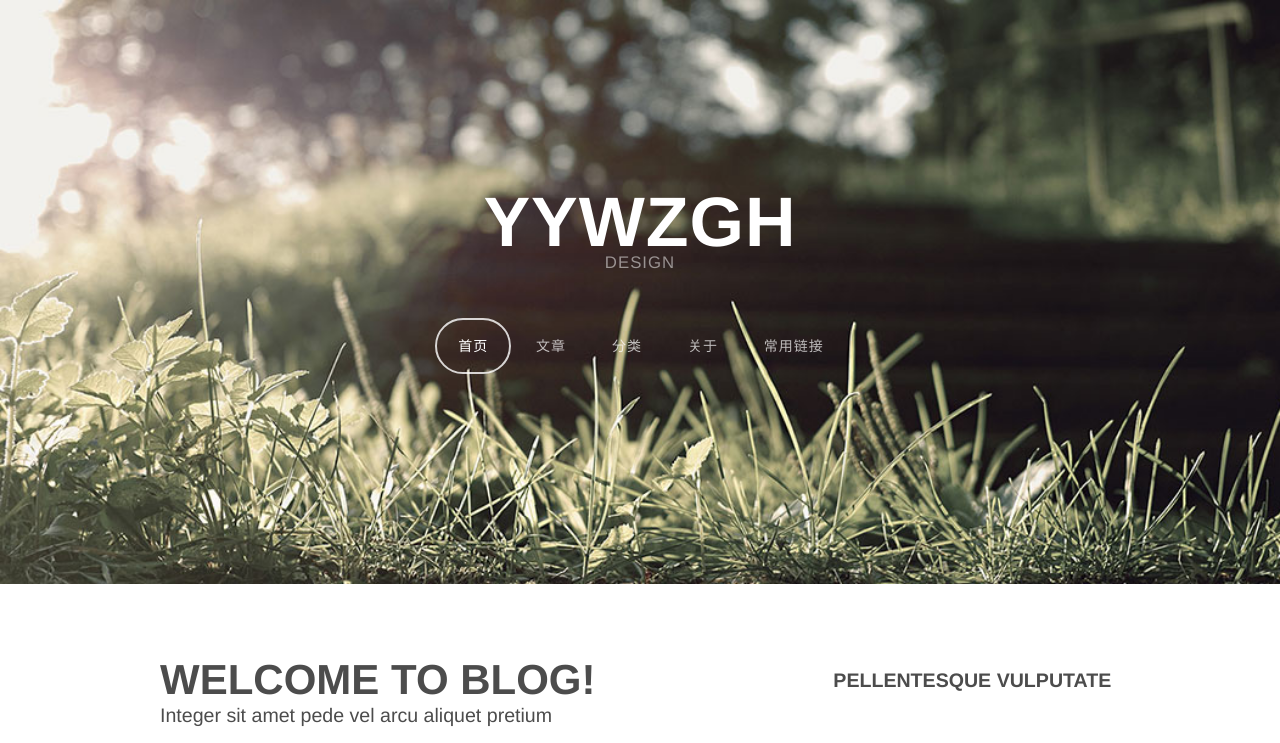
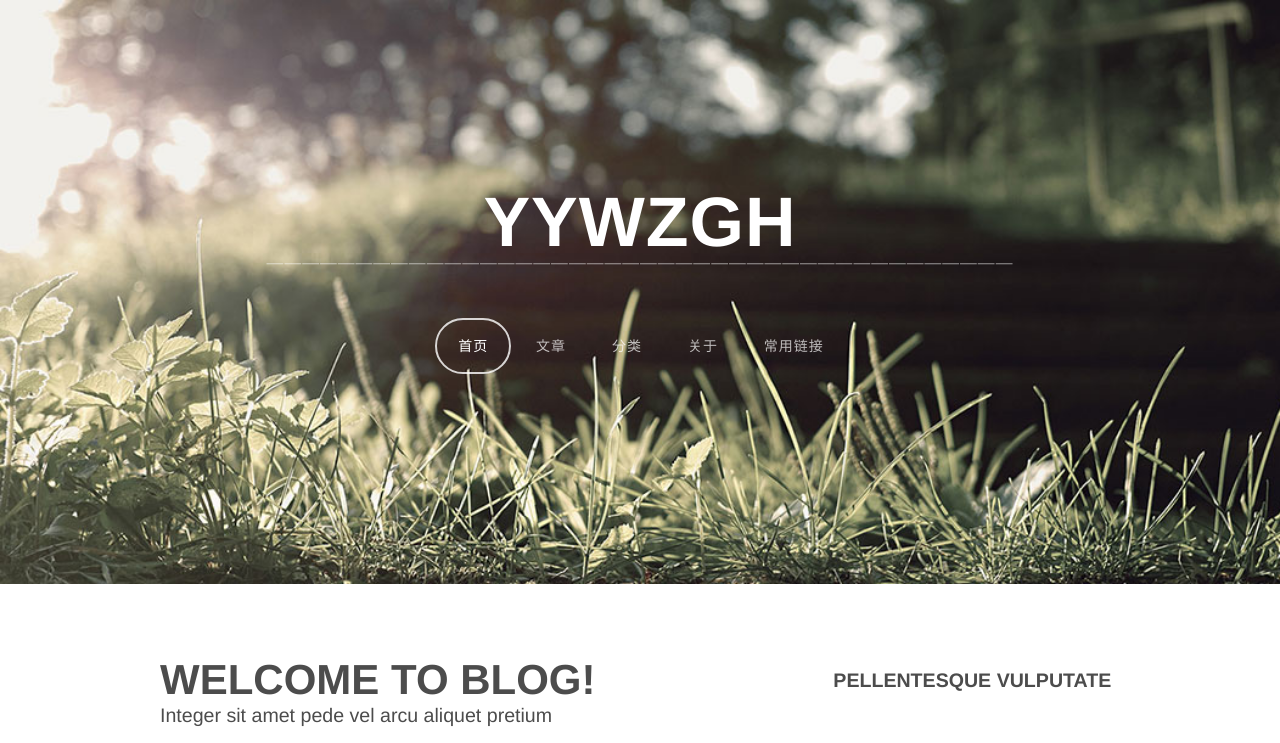
Before and after one commit to yywzgh/yywzgh.github.io, a plain HTML site: page index.html in a window 1280 px wide. Shown: the top 743 px of the page. Drawn offline with nearby package versions, Linux system fonts and the light colour scheme.

Commit message:
提交更新

```diff
--- a/index.html
+++ b/index.html
@@ -1,7 +1,7 @@
 <!DOCTYPE HTML>
 <html>
 	<head>
-		<title>Iridium</title>
+		<title>yywzgh</title>
 		<meta http-equiv="content-type" content="text/html; charset=utf-8" />
 		<meta name="description" content="" />
 		<meta name="keywords" content="" />
@@ -28,7 +28,7 @@
 				<!-- Logo -->
 				<div id="logo">
 					<h1><a href="#">yywzgh</a></h1>
-					<span>Design</span>
+					<span>——————————————————————————————————————————</span>
 				</div>
 
 				<!-- Nav -->
```
